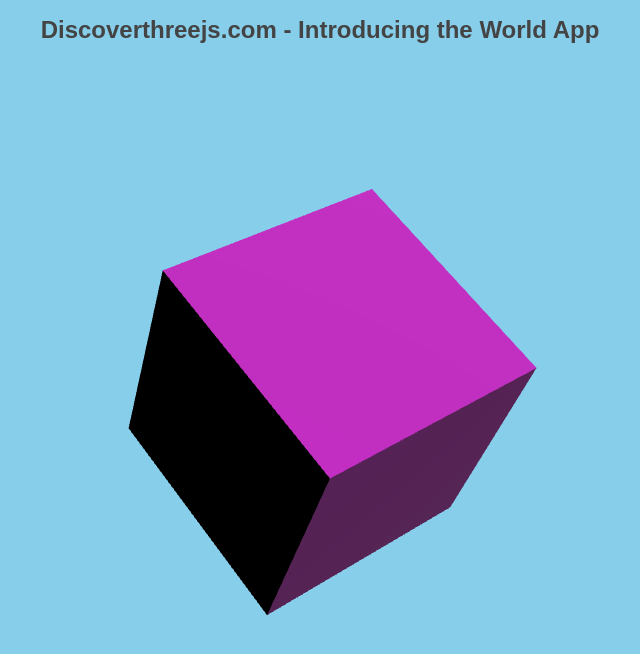
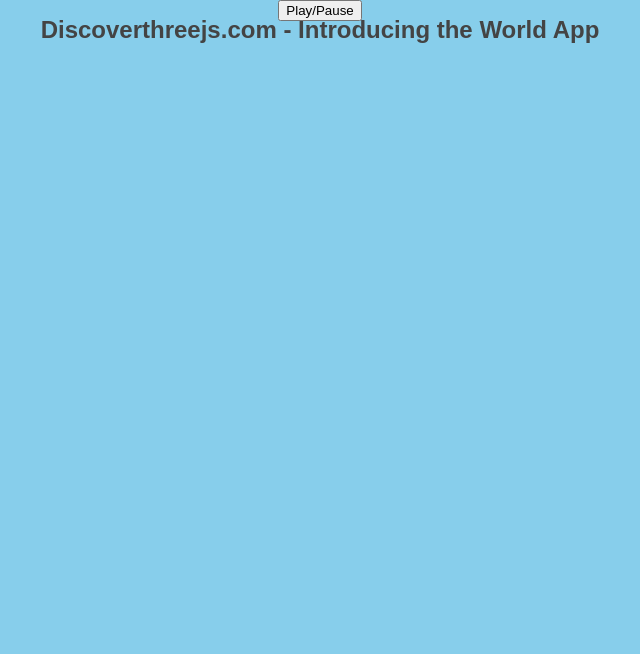
Before and after one commit to ClemMoreau/discover-three-js, a website built with Vite: page index.html in a window 1280 px wide. Shown: the whole page, without its empty margins (320-960 px from the left). Built offline with nearby package versions, Linux system fonts and the light colour scheme.

Commit message:
features ✨: mannage annimation speed + exercies

```diff
--- a/index.html
+++ b/index.html
@@ -20,6 +20,7 @@
   <div id="scene-container">
     <!-- Our <canvas> will be inserted here -->
   </div>
+  <button id="start-button">Play/Pause</button>
 </body>
 
 </html>
--- a/src/main.js
+++ b/src/main.js
@@ -1,5 +1,6 @@
 import { World } from './world/World.js';
 
+let isLooping = false;
 function main() {
   // Get a reference to the container element
   const container = document.querySelector('#scene-container');
@@ -8,7 +9,15 @@
   const world = new World(container);
 
   // 2. Render the scene
-  world.start();
+  // world.start();
+
+  const button = document.querySelector('#start-button');
+  button.addEventListener('click', () => {
+    isLooping ? world.stop() : world.start();
+    isLooping ? button.textContent = 'Start' : button.textContent = 'Stop';
+    isLooping = !isLooping;
+  });
+
 }
 
 main();
--- a/src/world/World.js
+++ b/src/world/World.js
@@ -26,7 +26,7 @@
     const cube = createCube();
     const light = createLight();
 
-    loop.updatables.push(cube);
+    loop.updatables.push(cube, camera, light);
 
     scene.add(cube, light);
 
--- a/src/world/components/camera.js
+++ b/src/world/components/camera.js
@@ -10,6 +10,10 @@
 
   // move the camera back so we can view the scene
   camera.position.set(0, 0, 10);
+  camera.tick = (delta) => {
+
+    camera.position.z += delta;
+  }
 
   return camera;
 }
--- a/src/world/components/cube.js
+++ b/src/world/components/cube.js
@@ -1,4 +1,5 @@
-import { BoxGeometry, Mesh, MeshStandardMaterial, MeshBasicMaterial } from 'three';
+import { BoxGeometry, Mesh, MeshStandardMaterial, MeshBasicMaterial, MathUtils } from 'three';
+
 
 function createCube() {
   // create a geometry
@@ -12,10 +13,18 @@
 
   cube.rotation.set(-0.5, -0.1, 0.8);
 
-  cube.tick = () => {
-    cube.rotation.z += 0.01;
-    cube.rotation.x += 0.01;
-    cube.rotation.y += 0.01;
+  const radiansPerSecond = MathUtils.degToRad(30);
+  let up = true;
+
+  cube.tick = (delta) => {
+    cube.rotation.z += radiansPerSecond * delta;
+    cube.rotation.x += radiansPerSecond * delta;
+    cube.rotation.y += radiansPerSecond * delta;
+
+    cube.position.y += 2 * delta * (up ? 1 : -1);
+    cube.position.x += 2 * delta * (up ? 1 : -1);
+
+    up = cube.position.y >= 2 ? false : cube.position.y <= -2 ? true : up;
   }
 
   return cube;
--- a/src/world/components/light.js
+++ b/src/world/components/light.js
@@ -5,6 +5,10 @@
 
     light.position.set(10, 10, 10);
 
+    light.tick = (delta) => {
+        // light.position.z -= delta * 2;
+    }
+
     return light;
 }
 
--- a/src/world/systems/Loop.js
+++ b/src/world/systems/Loop.js
@@ -1,4 +1,6 @@
 import { Clock } from "three";
+
+const clock = new Clock();
 
 class Loop {
     constructor(camera, scene, renderer) {
@@ -21,8 +23,10 @@
      }
 
      tick() {
-        for (const object of this.updatables) {
-            object.tick();
+      const delta = clock.getDelta();
+
+      for (const object of this.updatables) {
+            object.tick(delta);
         }
      }
 }
--- a/styles/main.css
+++ b/styles/main.css
@@ -33,3 +33,9 @@
     */
     background-color: skyblue;
   }
+
+  #start-button {
+    position: relative;
+    z-index: 12;
+    color: black;
+  }
```
